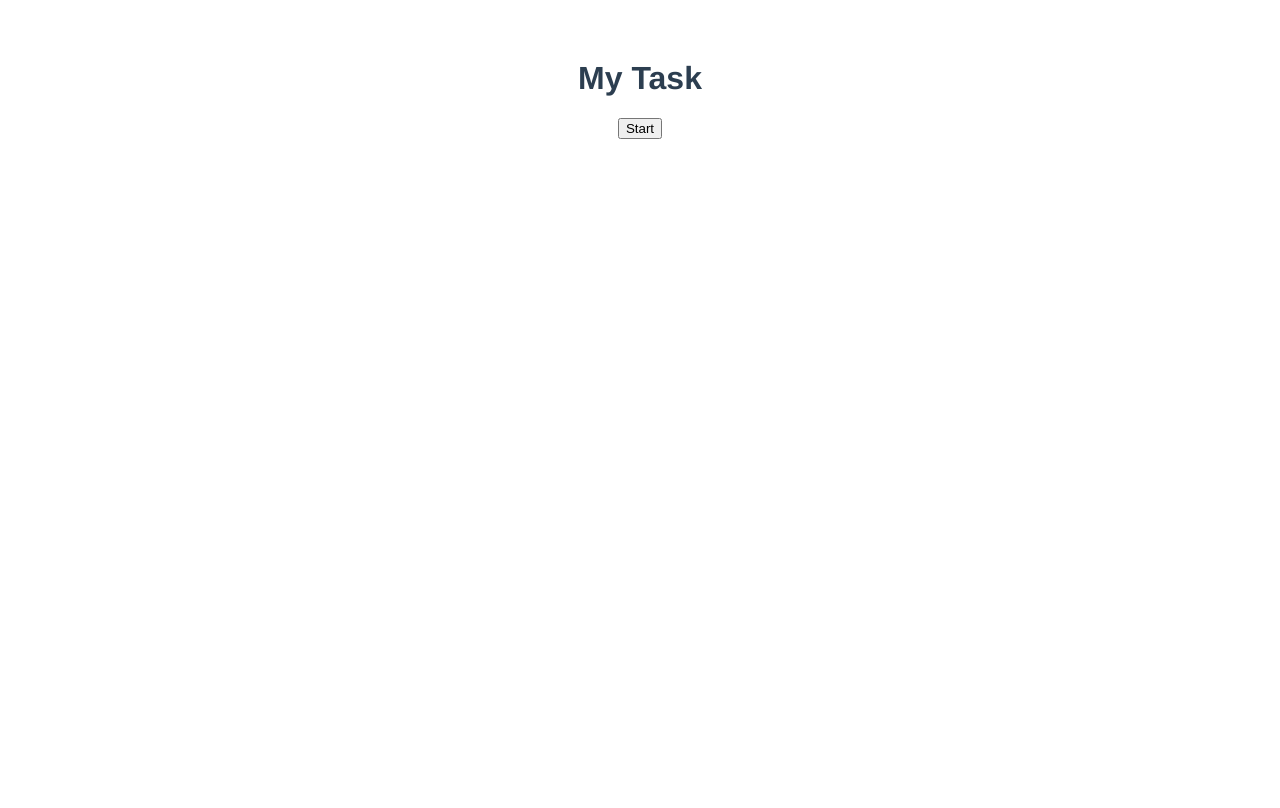
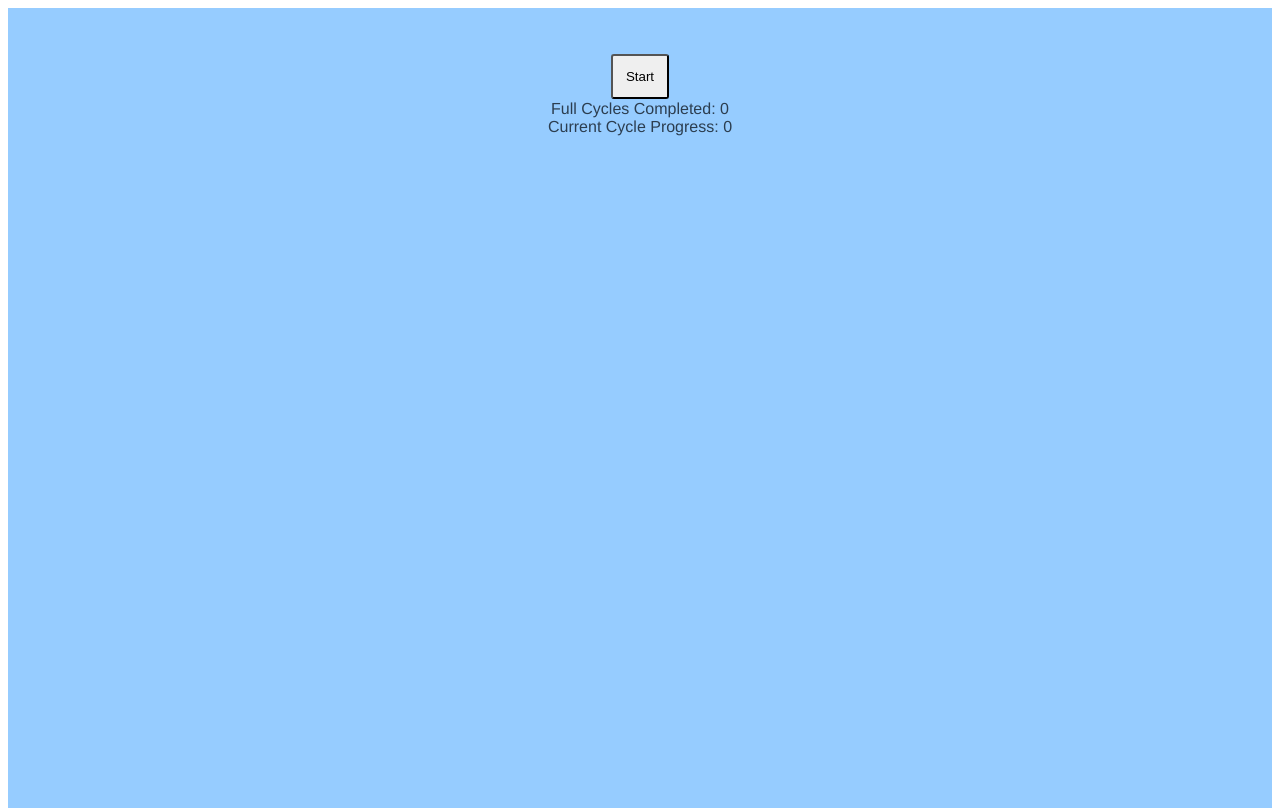
Before and after one commit to AlexanderLindsay/PomodoroTimerDemo, a Vue app: page / in a window 1280 px wide. Built offline with nearby package versions, Linux system fonts and the light colour scheme.

Commit message:
some styling
- make the app look a bit better by adding some color, spacing, size

```diff
--- a/public/index.html
+++ b/public/index.html
@@ -6,6 +6,12 @@
     <meta name="viewport" content="width=device-width,initial-scale=1.0">
     <link rel="icon" href="<%= BASE_URL %>favicon.ico">
     <title>Pomodoro Timer</title>
+    <style>
+      html,
+      body {
+        height: 100%
+      }
+    </style>
   </head>
   <body>
     <noscript>
--- a/src/App.vue
+++ b/src/App.vue
@@ -1,6 +1,6 @@
 <template>
   <div id="app">
-    <pomodoro-timer label="My Task" v-bind:sections="pomodoroSections"></pomodoro-timer>
+    <pomodoro-timer label="a Task" v-bind:sections="pomodoroSections"></pomodoro-timer>
   </div>
 </template>
 
@@ -35,6 +35,7 @@
   -moz-osx-font-smoothing: grayscale;
   text-align: center;
   color: #2c3e50;
-  margin-top: 60px;
+  background-color: #96CCFF;
+  height: 100%;
 }
 </style>
--- a/src/components/pomodoro-timer.vue
+++ b/src/components/pomodoro-timer.vue
@@ -1,19 +1,36 @@
 <template>
+    <div class="container">
+        <div class="content" v-bind:class="contentClass">
+            <template v-if="isRunning()">
                 <div>
-        <h1>{{ label }}</h1>
-        <template v-if="isRunning()">
-            <p>
                     {{ activity }}
-            </p>
-            <display-seconds v-bind:total-seconds="remainingSeconds"></display-seconds> remaining
+                </div>
+                <div>
+                    <display-seconds v-bind:total-seconds="remainingSeconds"></display-seconds>
+                    remaining
+                </div>
             </template>
             <template v-else-if="isStopped()">
+                <div>
                     Just finished {{ activity }}.
+                </div>
+                <div>
+                    Press `Continue` to begin to {{ nextActivity }}.
+                </div>
                 <button type="button" v-on:click="start">Continue</button>
             </template>
             <template v-else>
                 <button type="button" v-on:click="start">Start</button>
             </template>
+        </div>
+        <div class="counts">
+            <div>
+                Full Cycles Completed: {{ cycles }}
+            </div>
+            <div>
+                Current Cycle Progress: {{ currentCycle.work }}
+            </div>
+        </div>
     </div>
 </template>
 
@@ -39,8 +56,12 @@
   @Prop() private sections!: PomodoroSection[];
 
   activity: string = "";
+  nextActivity: string = "";
+  contentClass: any = {};
   remainingSeconds: number = 0;
   state: TimerState = TimerState.NotStarted;
+  cycles: number = 0;
+  currentCycle: { work: number, break: number} = { work: 0, break: 0};
   methodIndex: number = 0;
   timerId: number = 0;
 
@@ -59,9 +80,11 @@
 
         this.activity = '';
         if (section.timerType === TimerType.Work) {
-            this.activity = 'Working';
+            this.contentClass = { working: true };
+            this.activity = `Working on ${this.label}`;
         } else if (section.timerType === TimerType.Break) {
-            this.activity = 'Taking a Break';
+            this.contentClass = { break: true };
+            this.activity = `Taking a Break from ${this.label}`;
         }
 
         this.remainingSeconds = section.seconds;
@@ -82,18 +105,69 @@
         window.clearInterval(this.timerId);
       }
 
+      this.activity = '';
+      this.nextActivity = '';
+
       const section = this.sections[this.methodIndex];
       if(section) {
         this.state = TimerState.Stopped;
-        this.activity = '';
+        this.contentClass = { paused: true };
         if (section.timerType === TimerType.Work) {
             this.activity = 'some work';
+            this.nextActivity = 'take a break';
+            this.currentCycle.work++;
         } else if (section.timerType === TimerType.Break) {
             this.activity = 'taking a break';
+            this.nextActivity = 'start work';
+            this.currentCycle.break++;
         }
 
         this.methodIndex = (this.methodIndex + 1) % this.sections.length;
+        if(this.methodIndex === 0) {
+            this.reset();
         }
       }
   }
+
+  private reset () {
+      this.currentCycle = { work: 0, break: 0 };
+      this.state = TimerState.NotStarted;
+      this.cycles++;
+  }
+}
 </script>
+
+<style>
+    .container {
+        display: grid;
+        grid-template-areas:
+            "content"
+            "counts";
+    }
+    .counts {
+        grid-area: counts;
+    }
+
+    .working {
+        --content-background: #A463F2;
+    }
+
+    .onbreak {
+        --content-background: #9EEBCF;
+    }
+
+    .paused {
+        --content-background: ##FFDFDF;
+    }
+
+    .content {
+        background-color: var(--content-background);
+        grid-area: content;
+        font-size: 5em;
+    }
+
+    button {
+        padding: 1em;
+        border-radius: 3px;
+    }
+</style>
```
Lines whose indentation alone changed are shown as unchanged.
